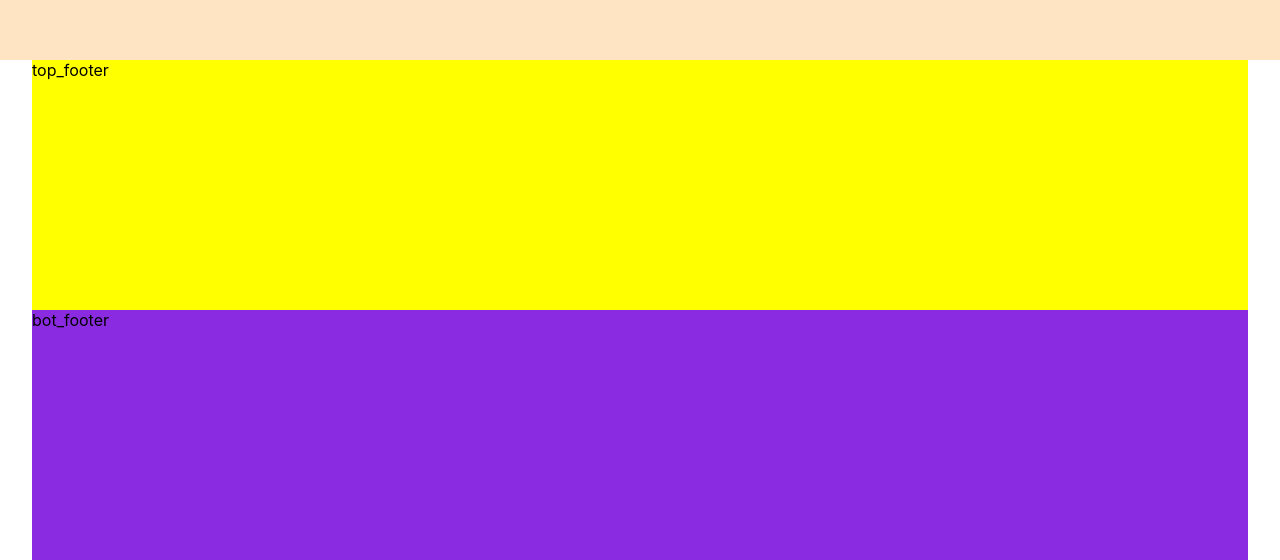
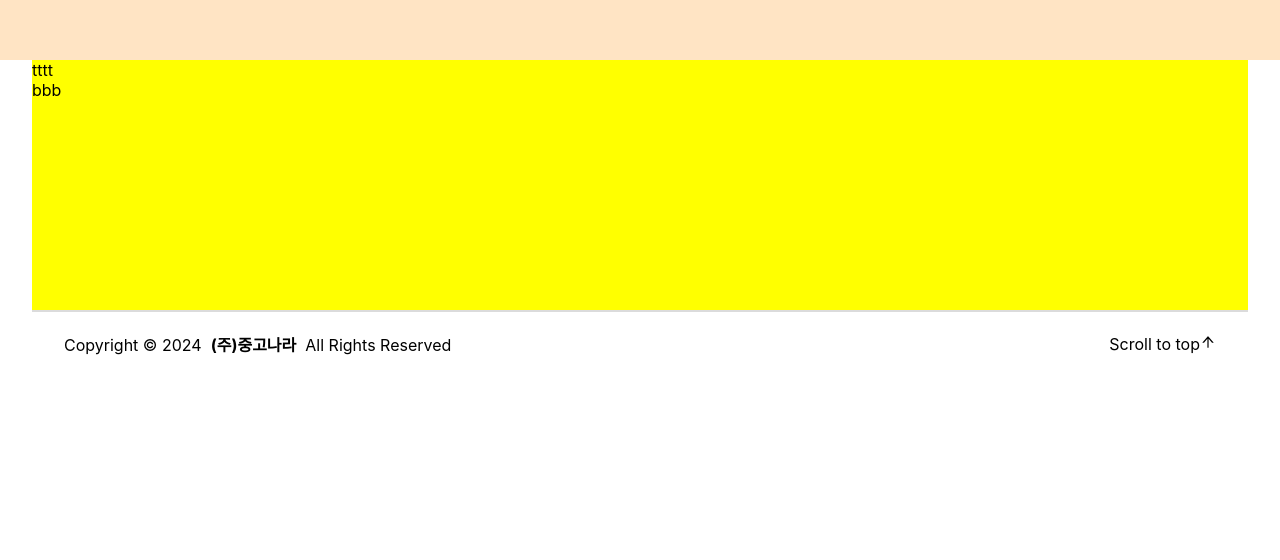
Before and after one commit to JyZo/react-clone-practice2, a React (Create React App) app: page / in a window 1280 px wide. Shown: the part 2600-3160 px from the top of the page. After the commit the page ends 3000 px from the top, so only its background shows below. Built offline with nearby package versions, Linux system fonts and the light colour scheme.

Commit message:
footer ING

```diff
--- a/src/layouts/footer.jsx
+++ b/src/layouts/footer.jsx
@@ -5,8 +5,36 @@ const footer = () => {
   return (
     <footer className="footer_root">
       <div className="footer_wrap_item">
-        <div className="top_footer">top_footer</div>
-        <div className="bot_footer">bot_footer</div>
+        <div className="top_footer">
+          <div className="top_grid">tttt</div>
+          <div className="bot_grid">bbb</div>
+        </div>
+        <div className="bot_footer">
+          <div className="bot_wrap">
+            <p>
+              Copyright © 2024 &nbsp;
+              <a href="http://localhost:3000/">
+                <b>(주)중고나라</b>
+              </a>
+              &nbsp; All Rights Reserved
+            </p>
+            <p>
+              <a href="#">Scroll to top</a>
+              <svg
+                stroke="currentColor"
+                fill="currentColor"
+                stroke-width="0"
+                viewBox="0 0 1024 1024"
+                class="inline ms-3"
+                height="1em"
+                width="1em"
+                xmlns="http://www.w3.org/2000/svg"
+              >
+                <path d="M868 545.5L536.1 163a31.96 31.96 0 0 0-48.3 0L156 545.5a7.97 7.97 0 0 0 6 13.2h81c4.6 0 9-2 12.1-5.5L474 300.9V864c0 4.4 3.6 8 8 8h60c4.4 0 8-3.6 8-8V300.9l218.9 252.3c3 3.5 7.4 5.5 12.1 5.5h81c6.8 0 10.5-8 6-13.2z"></path>
+              </svg>
+            </p>
+          </div>
+        </div>
       </div>
     </footer>
   );
--- a/src/layouts/footer.scss
+++ b/src/layouts/footer.scss
@@ -7,21 +7,51 @@
 
 .footer_wrap_item{
 
-    height: 500px;
+    height: 340px;
     padding-left: 2rem;
     padding-right: 2rem;
 }
 
 .top_footer{
     background-color: yellow;
-    display: grid;
     height: 250px;
 
 }
 
 .bot_footer{
-    background-color: blueviolet;
-    display: grid;
-    height: 250px;
+    // background-color: blueviolet;
+    // border : 0 solid #f9f9f9;
+    // border-color: rgb(230,230,230);
+    // border: 1px solid blue;
+    // border: 1px solid rgba(0, 0, 0, 0.1);
+    border-top:2px solid rgba(78, 76, 76, 0.2);
+    padding-top: 1.25rem;
+    padding-bottom: 1.25rem;
 
 }
+
+.bot_wrap{
+    display: flex;
+    padding-left: 2rem;
+    padding-right: 2rem;
+    justify-content: space-between;
+    flex-direction: row;
+    align-items: center;
+    height: auto;
+
+    a{
+        text-decoration: none;
+        color: black;
+    }
+    p{
+        margin: 0;
+    }
+}
+
+.top_grid{
+    display: grid;
+}
+
+.bot_grid{
+    display: grid;
+}
--- a/src/layouts/main.scss
+++ b/src/layouts/main.scss
@@ -3,6 +3,7 @@
     position: relative;
     background-color: bisque;
     height: 2500px;
+    flex-grow: 1;
 }
 
 .main1{
```
